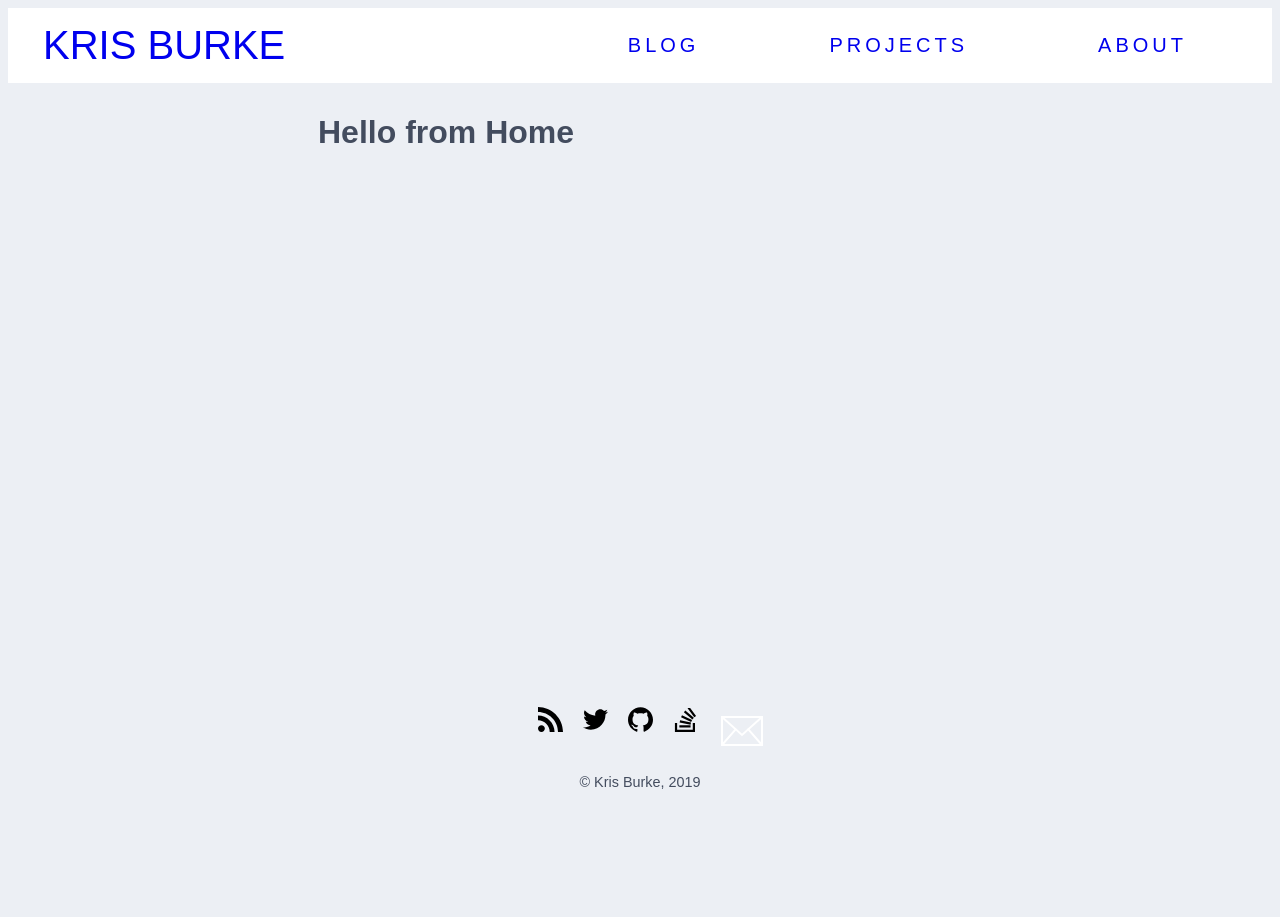
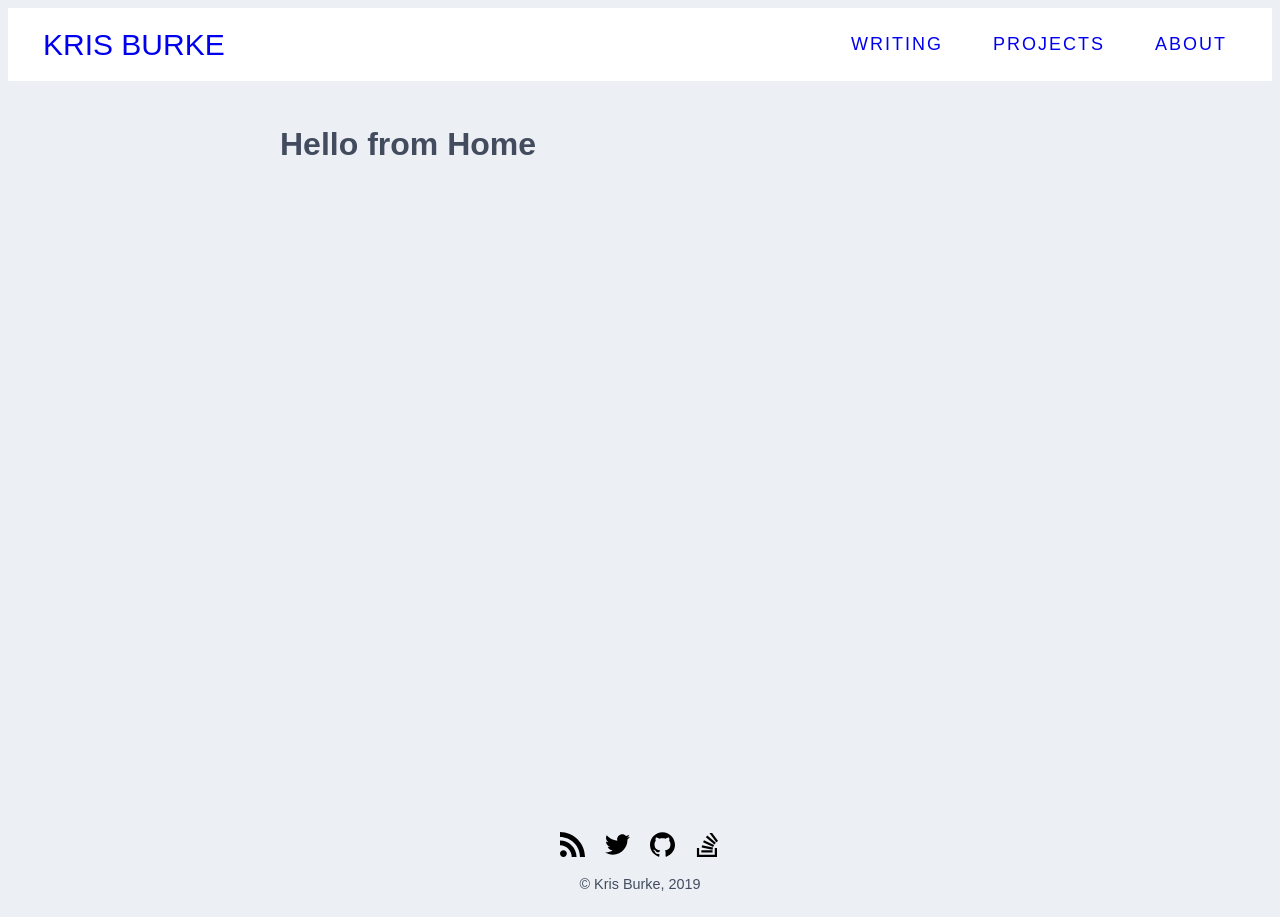
Before and after one commit to krisburke/krisburke.me, a Gatsby site: page / in a window 1280 px wide. Before the commit the page ends 816 px from the top, so only its background shows below. Built offline with nearby package versions, Linux system fonts and the light colour scheme; Gatsby itself is replaced by a stand-in of ours; some packages are replaced by stand-ins of ours; a web font is replaced by a local one.

Commit message:
Improve CSS, somewhat more responsive, smaller fonts

```diff
--- a/src/common/tagMap.js
+++ /dev/null
@@ -1,5 +0,0 @@
-export default {
-    react: { text: 'React', color: 'green' },
-    reactRouter: { text: 'React-Router', color: 'lightBlue' },
-    JavaScript: { text: 'JavaScript', color: 'yellow' },
-};
--- a/src/components/BlogPostHeading/BlogPostHeading.jsx
+++ b/src/components/BlogPostHeading/BlogPostHeading.jsx
@@ -2,7 +2,7 @@ import React from 'react';
 import { Link } from 'gatsby';
 import Tag from '../Tag/Tag';
 import styles from './BlogPostHeading.module.css';
-import tagMap from '../../common/tagMap';
+import tagMap from '../Tag/tagMap';
 
 export default function BlogPostHeading({
     title,
--- a/src/components/BlogPostHeading/BlogPostHeading.module.css
+++ b/src/components/BlogPostHeading/BlogPostHeading.module.css
@@ -4,12 +4,12 @@
 .header {
     font-family: 'Rubik', sans-serif;
     color: nord2;
-    margin: 7% 0;
+    margin: 5% 0;
 }
 
 .title {
-    font-size: 2.25em;
-    margin-bottom: 10px;
+    font-size: 1.75em;
+    margin-bottom: 0px;
 }
 
 .titleLink {
@@ -19,15 +19,16 @@
 
 .subtitle {
     letter-spacing: 1px;
+    margin: 0.5em 0;
 }
 
 .date {
-    font-size: 1.1em;
+    font-size: 0.9em;
     margin-right: 8px;
 }
 
 .timeToRead {
-    font-size: 0.9em;
+    font-size: 0.75em;
     margin-left: 8px;
 }
 
--- a/src/components/Card/Card.module.css
+++ b/src/components/Card/Card.module.css
@@ -1,6 +1,6 @@
 .card {
     background-color: white;
-    box-shadow: 0 4px 8px 0 rgba(0, 0, 0, 0.2);
+    box-shadow: 0 2px 2px 0 rgba(0, 0, 0, 0.2);
     transition: 0.3s;
-    border-radius: 5px; /* 5px rounded corners */
+    border-radius: 10px; /* 5px rounded corners */
 }
--- a/src/components/Footer/Footer.module.css
+++ b/src/components/Footer/Footer.module.css
@@ -6,7 +6,7 @@
     grid-area: footer;
     background-color: nord9;
     width: 100%;
-    height: 125px;
+    height: 100px;
     align-items: center;
     justify-content: center;
     flex-direction: column;
--- a/src/components/IconGroup/IconGroup.jsx
+++ b/src/components/IconGroup/IconGroup.jsx
@@ -5,7 +5,6 @@ import rssIcon from '../../assets/simple-icons/rss.svg';
 import twitterIcon from '../../assets/simple-icons/twitter.svg';
 import githubIcon from '../../assets/simple-icons/github.svg';
 import stackOverflowIcon from '../../assets/simple-icons/stackoverflow.svg';
-import envelopeIcon from '../../assets/simple-icons/envelope-white.svg';
 
 const IconGroup = () => {
     return (
@@ -26,11 +25,6 @@ const IconGroup = () => {
                 alt="Stack Overflow Icon"
                 src={stackOverflowIcon}
             />
-            <Icon
-                href="mailto:kris.burke611@gmail.com"
-                alt="Email Icon"
-                src={envelopeIcon}
-            />
         </div>
     );
 };
--- a/src/components/Navbar/Navbar.jsx
+++ b/src/components/Navbar/Navbar.jsx
@@ -9,7 +9,7 @@ export default () => (
         <ul className={styles.navLinks}>
             <li className={styles.navItem}>
                 <a className={styles.navItemLink} href="/blog">
-                    BLOG
+                    WRITING
                 </a>
             </li>
             <li className={styles.navItem}>
--- a/src/components/Navbar/Navbar.module.css
+++ b/src/components/Navbar/Navbar.module.css
@@ -13,7 +13,7 @@
     margin-left: 35px;
     color: nord9;
     font-family: 'Rubik Black', sans-serif;
-    font-size: 40px;
+    font-size: 30px;
     text-decoration: none;
 }
 
@@ -25,7 +25,7 @@
 .navLinks {
     display: flex;
     list-style: none;
-    margin-right: 70px;
+    margin-right: 30px;
 }
 
 .navItem {
@@ -33,12 +33,12 @@
 
 .navItemLink {
     display: inline-block;
-    margin-left: 100px;
+    margin-left: 20px;
     padding: 10px 15px;
     color: nord1;
     font-family: 'Rubik', sans-serif;
-    font-size: 20px;
-    letter-spacing: 4px;
+    font-size: 18px;
+    letter-spacing: 2px;
     text-decoration: none;
 }
 
--- a/src/components/SiteLayout/SiteLayout.module.css
+++ b/src/components/SiteLayout/SiteLayout.module.css
@@ -1,17 +1,5 @@
 @value colors: "../../common/colors.css";
 @value white, nord9 from colors;
-
-.grid {
-    display: grid;
-    grid-template-areas:
-        'header header header'
-        'left-sidebar content right-sidebar'
-        'footer footer footer';
-    grid-template-columns: 300px 1fr 300px;
-    grid-template-rows: 75px 1fr 125px;
-    grid-gap: 10px;
-    height: 100vh;
-}
 
 .header {
     grid-area: header;
@@ -19,15 +7,8 @@
 }
 
 .mainContent {
-    grid-area: content;
+    max-width: 45rem;
+    padding: 1.5rem;
+    margin: auto;
+    min-height: calc(100vh - 120px);
 }
-
-.sidebarLeft {
-    grid-area: left-sidebar;
-    margin-left: 0.5rem;
-}
-
-.sidebarRight {
-    grid-area: right-sidebar;
-    margin-right: 0.5rem;
-}
--- /dev/null
+++ b/src/components/Tag/tagMap.js
@@ -0,0 +1,5 @@
+export default {
+    react: { text: 'React', color: 'lightBlue' },
+    reactRouter: { text: 'Node.js', color: 'green' },
+    javascript: { text: 'JavaScript', color: 'yellow' },
+};
--- a/src/templates/blog-post.module.css
+++ b/src/templates/blog-post.module.css
@@ -6,7 +6,7 @@
 
 .postContent {
     background-color: white;
-    font-size: 18px;
+    font-size: 16px;
     line-height: 1.5em;
     padding: 5% 15%;
 }
```
Also changed, not shown: src/components/Tag/Tag.module.css (+6 -1 lines).
